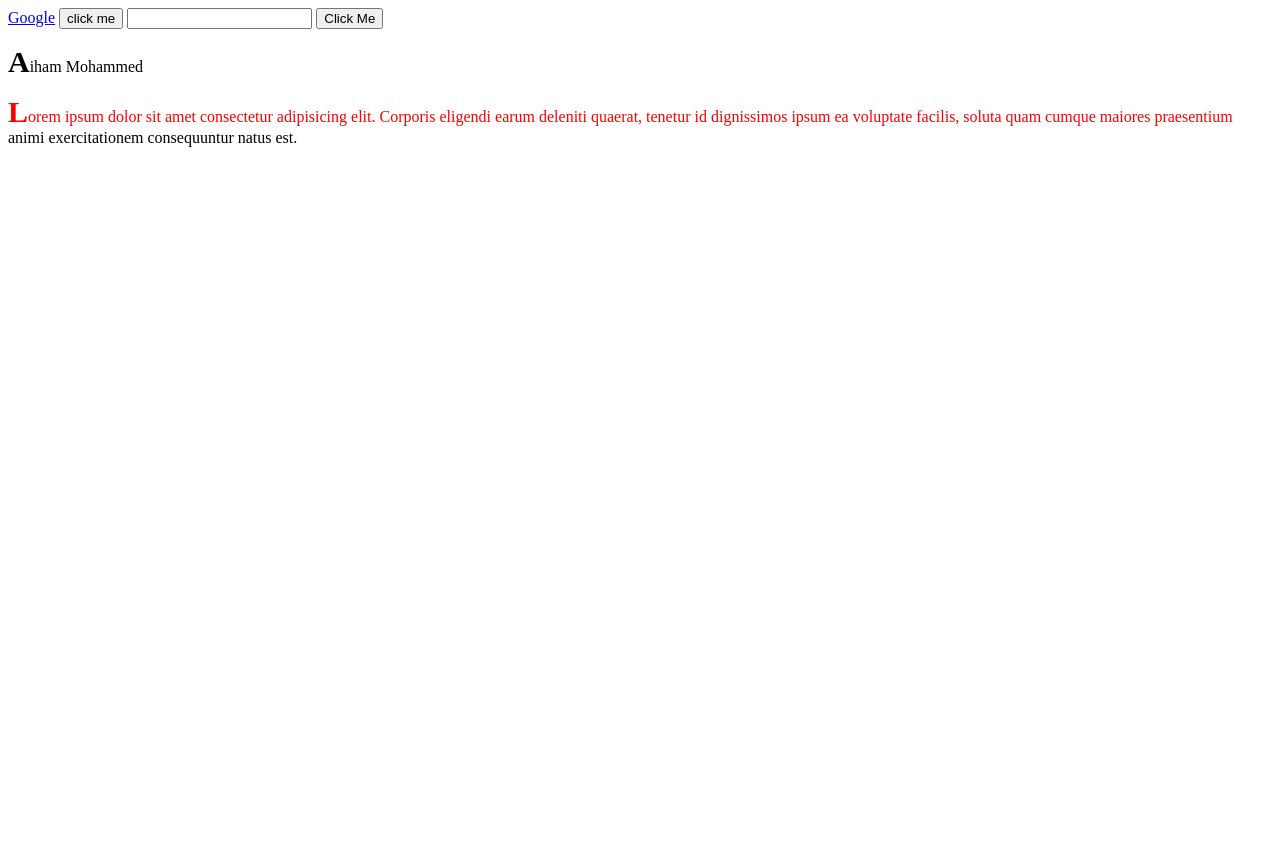
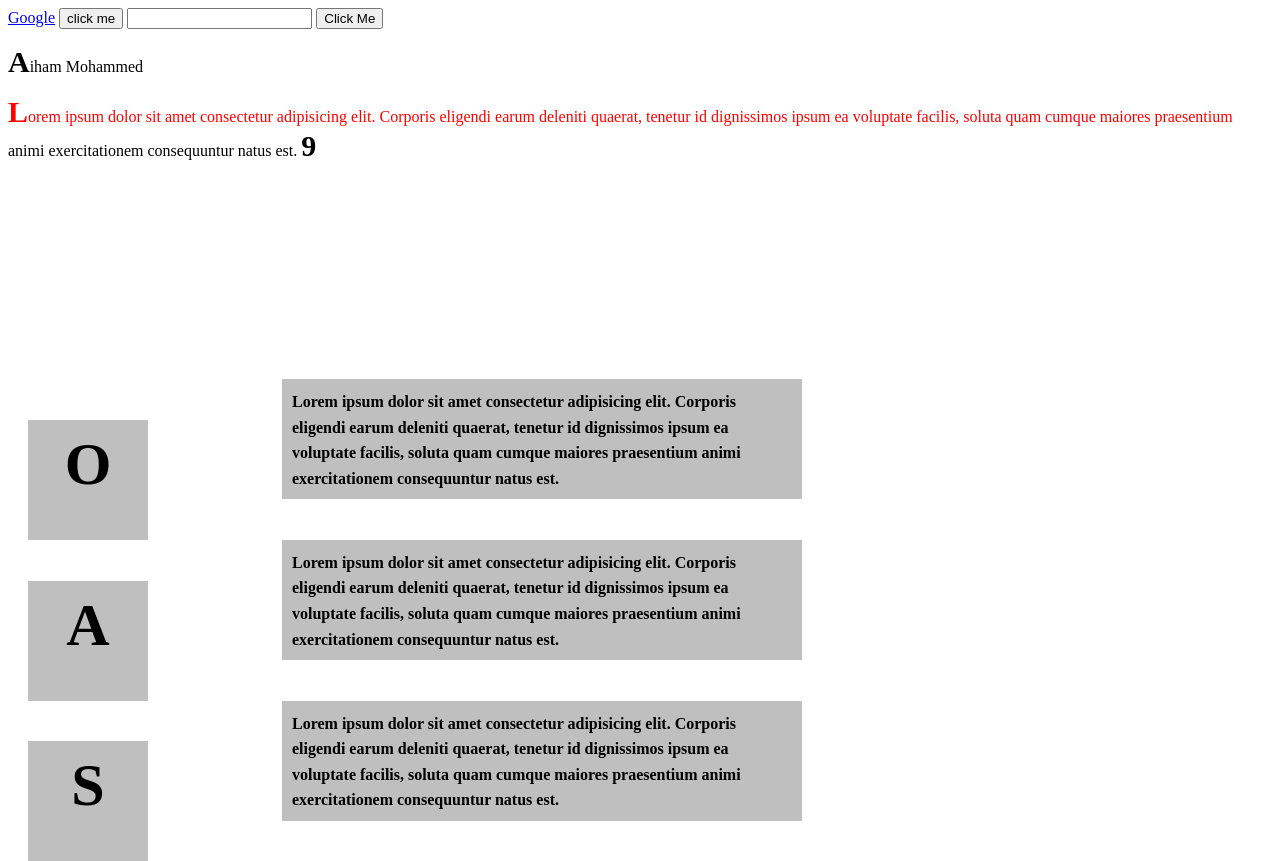
Before and after one commit to AihamJassar/CSS, a plain HTML site: page 34-37/index.html in a window 1280 px wide. Before the commit the page ends 800 px from the top, so only its background shows below. Drawn offline with Linux system fonts and the light colour scheme.

Commit message:
video 36 pseudo elements before & after & content

```diff
--- a/34-37/index.html
+++ b/34-37/index.html
@@ -20,6 +20,36 @@
        background-color: black;
        color: yellow;
      }
+     .par::after{
+        content: "9";
+        font-size: 30px;
+        font-weight: bold;
+     }
+     .user{
+       background-color: rgb(128 128 128 /50%);
+       display: inline-block;
+       width: 100px;
+       height: 100px;
+       text-align: center;
+       font-size: 60px;
+       font-weight: bold;
+       position: relative;
+       padding: 10px;
+       top: 200px;
+       left: 20px;
+     }
+     .one{
+       background-color: rgb(128 128 128 /50%);
+       width: 500px;
+       font-weight: bold;
+       display: inline-block;
+       height: 100px;
+       position: relative;
+       padding: 10px;
+       top: 200px;
+       left: 150px;
+       line-height: 1.6;
+     }
     </style>
   </head>
   <body>
@@ -30,5 +60,24 @@
      <p>aiham Mohammed</p>
      <p class="par">    Lorem ipsum dolor sit amet consectetur adipisicing elit. Corporis eligendi earum deleniti quaerat, tenetur id dignissimos ipsum ea voluptate facilis, soluta quam cumque maiores praesentium animi exercitationem consequuntur natus est.
 </p>
+
+     <div class="parent">
+       <div class="user">O</div>
+       <div class="one">Lorem ipsum dolor sit amet consectetur adipisicing elit. Corporis eligendi earum deleniti quaerat, tenetur id
+            dignissimos ipsum ea voluptate facilis, soluta quam cumque maiores praesentium  animi exercitationem consequuntur natus est.
+        </div>
+     </div>
+     <div class="parent">
+       <div class="user">A</div>
+       <div class="one">Lorem ipsum dolor sit amet consectetur adipisicing elit. Corporis eligendi earum deleniti quaerat, tenetur id
+            dignissimos ipsum ea voluptate facilis, soluta quam cumque maiores praesentium  animi exercitationem consequuntur natus est.
+        </div>
+     </div>
+     <div class="parent">
+       <div class="user">S</div>
+       <div class="one">Lorem ipsum dolor sit amet consectetur adipisicing elit. Corporis eligendi earum deleniti quaerat, tenetur id
+            dignissimos ipsum ea voluptate facilis, soluta quam cumque maiores praesentium  animi exercitationem consequuntur natus est.
+        </div>
+     </div>
   </body>
 </html>
```
